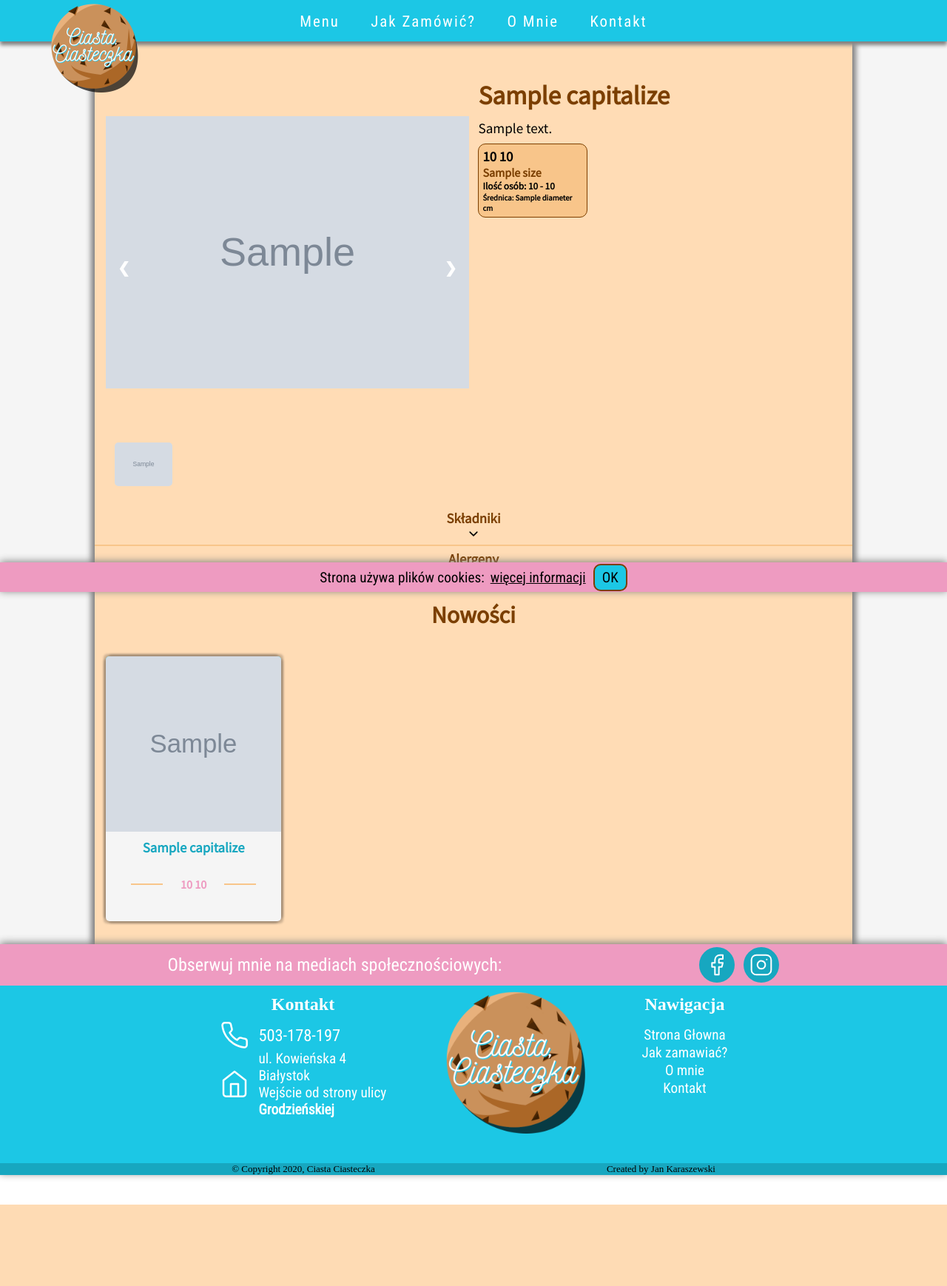
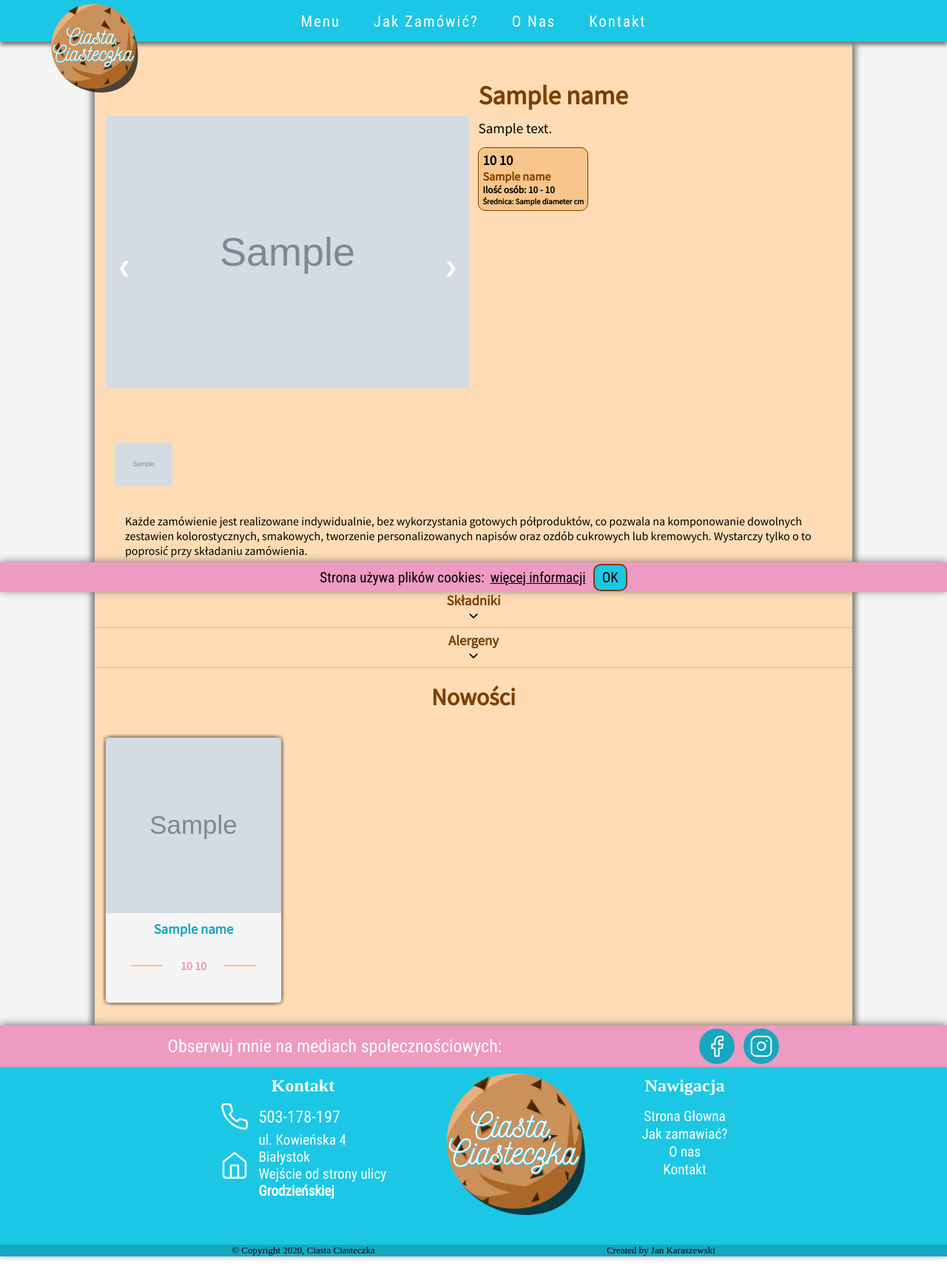
Before and after one commit to JanekKar/ciasta-ciasteczka, a Django app: template src/ciasta_ciasteczka/templates/ciasta_ciasteczka/product_details.html in a window 1280 px wide. Shown: the whole page at 74% size. Before the commit the page ends 1628 px from the top, so only its background shows below. Run offline with Django 3.2, Linux system fonts and the light colour scheme; the template is opened without the code that fills it: most values are stand-ins (such as "Sample title", 1, 10 or a date in 2020); grey boxes marked "Sample" are stand-in pictures.

Commit message:
Ciasta, Ciasteczka website v1.1.0 (#9)
v1.1.0:
 - added Accessories:
    actions
    models
    admin site
- Product default sorting changed to name
- Tray displaying in admin - more info
- Category and Products Default ordering by name
- Accessories displaying in product page if product_type is set to "tort"
- Fixed few misspells in template

```diff
--- a/src/ciasta_ciasteczka/static/ciasta_ciasteczka/styles/components/product_card.css
+++ b/src/ciasta_ciasteczka/static/ciasta_ciasteczka/styles/components/product_card.css
@@ -88,4 +88,6 @@
     left: 0;
     bottom: 0;
     right: 0;
+
+    object-fit: cover;
 }
--- a/src/ciasta_ciasteczka/static/ciasta_ciasteczka/styles/product.css
+++ b/src/ciasta_ciasteczka/static/ciasta_ciasteczka/styles/product_details.css
@@ -28,10 +28,18 @@
 
 }
 
+.product-info>h3 {
+    color: var(--chocolate);
+}
+
 .product-info .description {
     font-size: 1.2rem;
+    padding-bottom: 5px;
 }
 
+.product-info .description li {
+    list-style-position: inside;
+}
 
 .size-container {
     display: flex;
@@ -44,7 +52,7 @@
     padding: 5px;
     margin-right: 10px;
 
-    width: 30%;
+    /* width: 22%; */
 
     background-color: var(--section-darker-background);
     border-radius: 10px;
@@ -56,6 +64,25 @@
     color: var(--chocolate);
 }
 
+.accessories h2 {
+    text-align: center;
+}
+
+.accessories ul {
+    display: block;
+    list-style: none;
+    font-size: 1.2rem;
+    width: 100%;
+}
+
+.disclaimers {
+    font-size: 1.1rem;
+}
+
+.disclaimers p {
+    padding-bottom: 5px;
+    color: black;
+}
 
 .collapsible-toggle {
     cursor: pointer;
@@ -77,6 +104,20 @@
     transition: max-height .5s ease-in-out;
 
     background-color: var(--section-darker-background);
+}
+
+.section {
+    display: block;
+    max-height: 2000px;
+    height: auto;
+    padding: 1% 4%;
+
+    margin: 0;
+
+    text-align: start;
+    font-size: 1rem;
+    color: var(--chocolate);
+    transition: max-height .5s ease-in-out;
 }
 
 .collapsible.active {
--- a/src/ciasta_ciasteczka/templates/ciasta_ciasteczka/base.html
+++ b/src/ciasta_ciasteczka/templates/ciasta_ciasteczka/base.html
@@ -115,7 +115,7 @@
                 <a href="{% url 'ciasta_ciasteczka:index' %}#how-to-order"><span>jak zamówić?</span></a>
             </li>
             <li onClick="closeNav()" class="section-btn">
-                <a href="{% url 'ciasta_ciasteczka:index' %}#about"><span>o mnie</span></a>
+                <a href="{% url 'ciasta_ciasteczka:index' %}#about"><span>o nas</span></a>
             </li>
             <li onClick="closeNav()" class="section-btn">
                 <a href="{% url 'ciasta_ciasteczka:index' %}#contact"><span>kontakt</span></a>
@@ -189,7 +189,7 @@
                         <a href="{% url 'ciasta_ciasteczka:index' %}"><span>Strona Głowna</span></a>
                         {% comment %} <a href="#placeholder"><span>Menu</span></a> {% endcomment %}
                         <a href="{% url 'ciasta_ciasteczka:index' %}#how-to-order"><span>Jak zamawiać?</span></a>
-                        <a href="{% url 'ciasta_ciasteczka:index' %}#about"><span>O mnie</span></a>
+                        <a href="{% url 'ciasta_ciasteczka:index' %}#about"><span>O nas</span></a>
                         <a href="{% url 'ciasta_ciasteczka:index' %}#contact"><span>Kontakt</span></a>
                     </div>
                 </div>
--- a/src/ciasta_ciasteczka/templates/ciasta_ciasteczka/category_details.html
+++ b/src/ciasta_ciasteczka/templates/ciasta_ciasteczka/category_details.html
@@ -26,7 +26,7 @@
             {% endif %}
         </div>
         <div class="category-info">
-            <h2>{{category.name}}</h2>
+            <h2>{{category.name.title}}</h2>
             <p>{{category.description}}</p>
         </div>
     </div>
--- a/src/ciasta_ciasteczka/templates/ciasta_ciasteczka/components/product_card.html
+++ b/src/ciasta_ciasteczka/templates/ciasta_ciasteczka/components/product_card.html
@@ -11,7 +11,7 @@
             {% endif %}
         </div>
         <div class="product-info">
-            <h3>{{product.name.capitalize}}</h3>
+            <h3>{{product.name.title}}</h3>
             <div class="price-container">
                 <div class="horizontal-line"></div>
                 {% if product.get_lowest_price %}
--- a/src/ciasta_ciasteczka/templates/ciasta_ciasteczka/index.html
+++ b/src/ciasta_ciasteczka/templates/ciasta_ciasteczka/index.html
@@ -39,7 +39,7 @@
                 <h1>Jak zamówić?</h1>
                 <ol>
                     <li>Przejdź do zakłdaki Menu</li>
-                    <li>Wybierz smakołyki na które masz ochotę.</li>
+                    <li>Wybierz smakołyki, na które masz ochotę.</li>
                     <li>Zastanów się czy odpowiada ci proponowana kompozycja kolorów, smaków i dodatków.
                         <span class="collapsible-toggle" onClick="open_collapsible()"><img
                                 src="{% static 'ciasta_ciasteczka/icons/info.svg' %} " alt=""> </span>
@@ -64,12 +64,12 @@
             <div class="centered-section">
                 <h1>O firmie</h1>
                 <p>
-                    <span>Ciasta, Ciasteczka</span> to niewielka (na razie jednoosobowa) firma tworząca słodki specjały
+                    <span>Ciasta, Ciasteczka</span> to niewielka (na razie jednoosobowa) firma tworząca słodkie specjały
                     na indywidualne zamówienia klientów.
                 </p>
                 <p>
                     Torty, torciki. Ciasta, Ciasteczka. Tarty, tarteletki. Baby, babki i babeczki. Muffiny, ptysie.
-                    Placki, serniki i co tylko można wymarzyć... Wszystko to jest tworzone z wysokiej jakości prduktów -
+                    Placki, serniki i co tylko można wymarzyć... Wszystko to jest tworzone z wysokiej jakości produktów -
                     masła, prawdziwych jaj i sezonowych owoców. </p>
                 <p>
                     Firma również posiada wszystkie wymagane pozwolenia sanepidu.
--- a/src/ciasta_ciasteczka/templates/ciasta_ciasteczka/product_details.html
+++ b/src/ciasta_ciasteczka/templates/ciasta_ciasteczka/product_details.html
@@ -2,11 +2,11 @@
 {% load static %}
 
 {% block title %}
-{{product.name.capitalize}}
+{{product.name.title}}
 {% endblock title %}
 
 {% block styles %}
-<link rel="stylesheet" href=" {% static 'ciasta_ciasteczka/styles/product.css' %} ">
+<link rel="stylesheet" href=" {% static 'ciasta_ciasteczka/styles/product_details.css' %} ">
 <link rel="stylesheet" href=" {% static 'ciasta_ciasteczka/styles/components/new_products.css' %} ">
 <link rel="stylesheet" href=" {% static 'ciasta_ciasteczka/styles/components/product_card.css' %} ">
 <link rel="stylesheet" href=" {% static 'ciasta_ciasteczka/styles/components/product_gallery.css' %} ">
@@ -22,14 +22,28 @@
     <div class="grid">
         {% include "ciasta_ciasteczka/components/product_gallery.html" %}
         <div class="product-info grid-cell">
-            <h1 class="name">{{product.name.capitalize}}</h1>
+            <h1 class="name">{{product.name.title}}</h1>
             <p class="description">{{ product.description }}</p>
+
+            {% if tort %}
+            <h3>Cena obejmuje:</h3>
+            <ul class="description">
+                <li>
+                    pokrycie torttu kremem (lub masą cukrową w przypadku tortu angielskiego), drobnymi ciastkami,
+                    słodyczami
+                    (beziki, cukierki, polewa)
+                </li>
+                <li>
+                    jedną figurkę cukrową lub toper
+                </li>
+            </ul>
+            {% endif %}
             {% if sizes %}
             <div class="size-container">
                 {% for size_information in sizes %}
                 <div class="size">
                     <h3>{{size_information.price}} {{product.product_type.price_unit}}</h3>
-                    <h4>{{size_information.size.name}}</h4>
+                    <h4>{{size_information.size.name.title}}</h4>
                     <h5>Ilość osób: {{size_information.size.tray.min_amount_of_people}} -
                         {{size_information.size.tray.max_amount_of_people}}
                     </h5>
@@ -56,6 +70,23 @@
     </div>
 
     <div class="information">
+        {% if tort and accessories%}
+        <div class="section accessories">
+            <h2>Dodatki</h2>
+            <ul>
+                {% for accessory in accessories %}
+                <li>{{accessory.name.title}} - {{accessory.price}} zł</li>
+                {% endfor %}
+            </ul>
+        </div>
+        {% endif %}
+        <div class="section disclaimers">
+            <p>Każde zamówienie jest realizowane indywidualnie, bez wykorzystania gotowych półproduktów, co pozwala na
+                komponowanie dowolnych zestawien kolorostycznych, smakowych, tworzenie personalizowanych napisów oraz
+                ozdób cukrowych lub kremowych. Wystarczy tylko o to poprosić przy składaniu zamówienia.</p>
+            <p>Produkt końcowy może różnić się od przykładowego widocznego na zdjęciach.</p>
+        </div>
+
         {% if product.ingredients.all %}
         <div class="ingredients">
             <span class="collapsible-toggle" onClick="open_collapsible_1()">
@@ -63,7 +94,8 @@
                 </h3>
             </span>
             <p class=" collapsible col_1">
-            {{product.ingredients.all|join:", "|capfirst}}.
+                {{product.ingredients.all|join:", "|capfirst}}.</br>
+                Składniki w produkcie końcowym mogą się różnić od wyżej wymienionych w zależnośći od życzenia klienta.
             </p>
         </div>
         {% endif %}
@@ -74,7 +106,8 @@
                 </h3>
             </span>
             <p class="collapsible col_2">
-            {{product.get_allergens|join:", "|capfirst}}.
+                {{product.get_allergens|join:", "|capfirst}}.</br>
+                Alergeny w produkcie końcowym mogą się różnić od wyżej wymienionych w zależnośći od życzenia klienta.
             </p>
         </div>
         {% endif %}
```
Also changed, not shown: src/ciasta_ciasteczka/actions.py (+16 -0 lines), src/ciasta_ciasteczka/admin.py (+10 -1 lines), src/ciasta_ciasteczka/models.py (+25 -2 lines), src/ciasta_ciasteczka/views.py (+7 -3 lines), src/ciasta_ciasteczka/migrations/0002_accessory.py (added), src/locale/pl/LC_MESSAGES/django.po.
